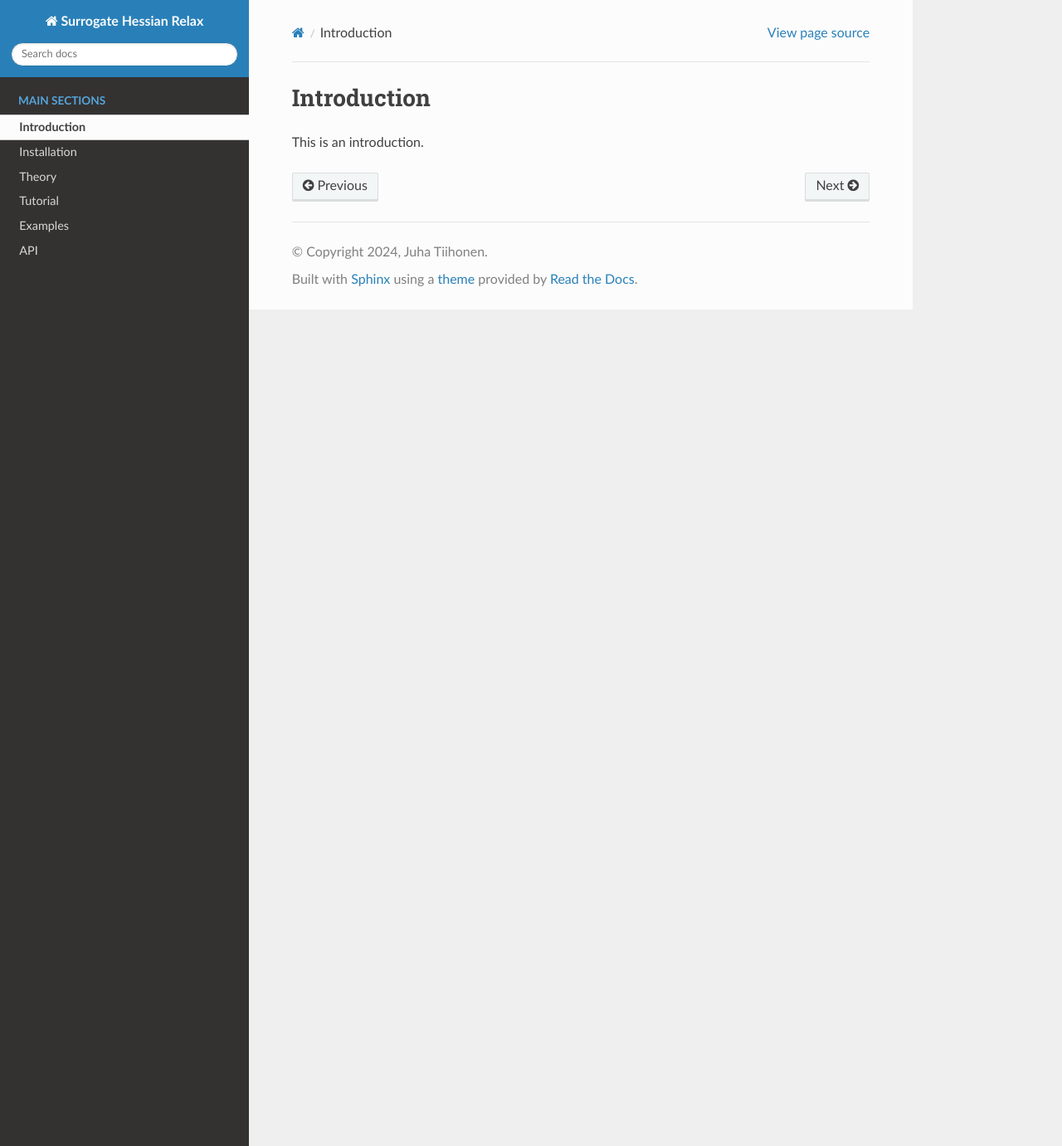
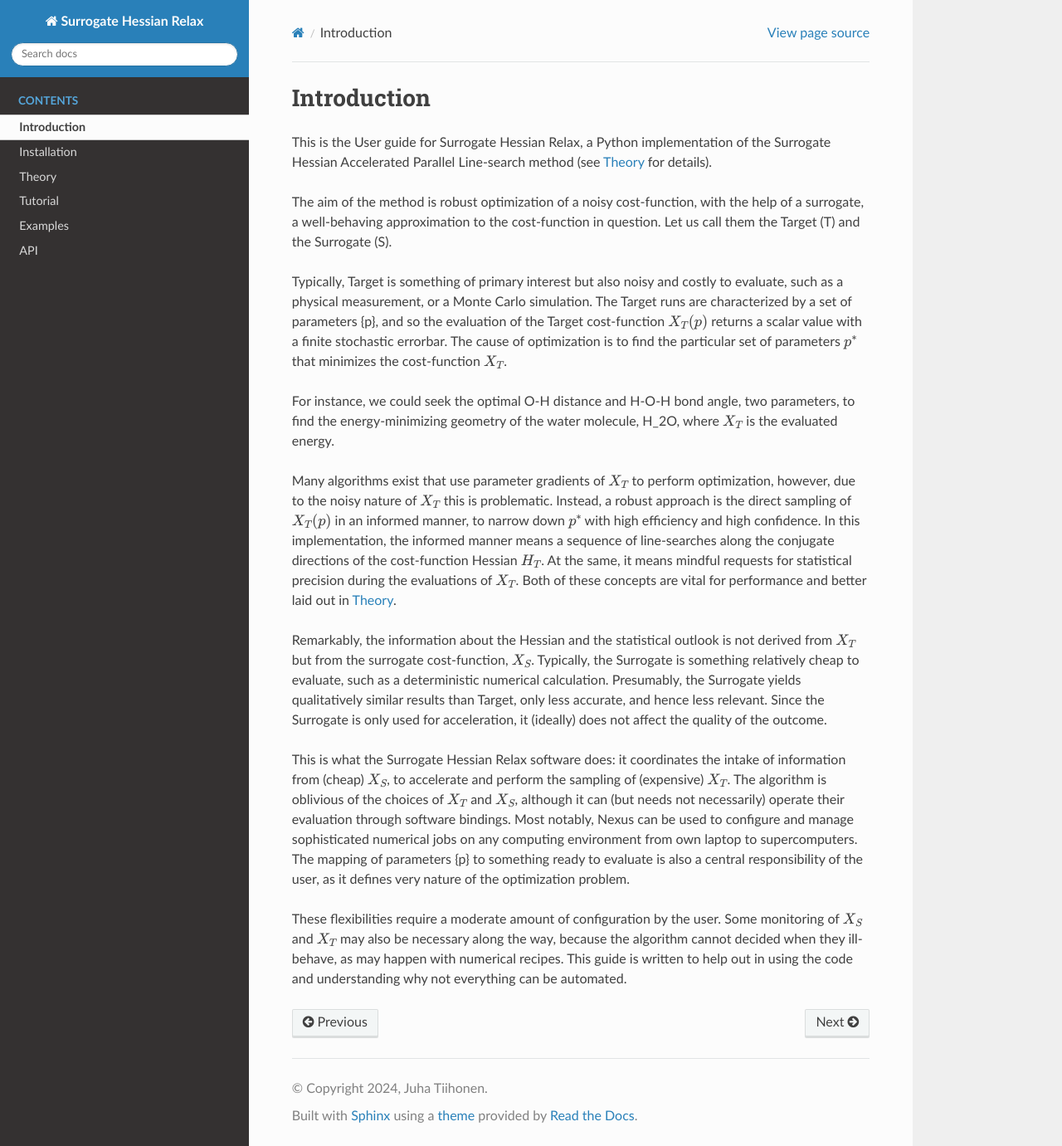
Before and after one commit to QMCPACK/surrogate_hessian_relax, a Sphinx documentation site: the page built from sphinx/introduction.rst, in a window 1280 px wide and 1381 px high. Shown: the whole window at 83% size. Built offline with Sphinx 7.4.7 and the Read the Docs theme 3.1.0, drawn with Linux system fonts in a browser that asks for light colours.

Commit message:
Documentation update: introduction

```diff
--- a/sphinx/introduction.rst
+++ b/sphinx/introduction.rst
@@ -1,4 +1,50 @@
 Introduction
 ============
 
-This is an introduction.
+This is the User guide for Surrogate Hessian Relax, a Python implementation of the Surrogate
+Hessian Accelerated Parallel Line-search method (see :ref:`theory` for details).
+
+The aim of the method is robust optimization of a noisy cost-function, with the help of a
+surrogate, a well-behaving approximation to the cost-function in question. Let us call them
+the Target (T) and the Surrogate (S).
+
+Typically, Target is something of primary interest but also noisy and costly to evaluate,
+such as a physical measurement, or a Monte Carlo simulation. The Target runs are
+characterized by a set of parameters {p}, and so the evaluation of the Target cost-function
+:math:`X_T({p})` returns a scalar value with a finite stochastic errorbar. The cause of
+optimization is to find the particular set of parameters :math:`{p}^*` that minimizes the
+cost-function :math:`X_T`.
+
+For instance, we could seek the optimal O-H distance and H-O-H bond angle, two parameters,
+to find the energy-minimizing geometry of the water molecule, H_2O, where
+:math:`X_T` is the evaluated energy.
+
+Many algorithms exist that use parameter gradients of :math:`X_T` to perform optimization,
+however, due to the noisy nature of :math:`X_T` this is problematic. Instead, a robust
+approach is the direct sampling of :math:`X_T({p})` in an informed manner, to narrow down
+:math:`{p}^*` with high efficiency and high confidence. In this implementation, the informed
+manner means a sequence of line-searches along the conjugate directions of the cost-function
+Hessian :math:`H_T`. At the same, it means mindful requests for statistical precision during
+the evaluations of :math:`X_T`. Both of these concepts are vital for performance and better
+laid out in :ref:`theory`.
+
+Remarkably, the information about the Hessian and the statistical outlook is not derived
+from :math:`X_T` but from the surrogate cost-function, :math:`X_S`. Typically, the Surrogate
+is something relatively cheap to evaluate, such as a deterministic numerical calculation.
+Presumably, the Surrogate yields qualitatively similar results than Target, only less
+accurate, and hence less relevant. Since the Surrogate is only used for acceleration, it
+(ideally) does not affect the quality of the outcome.
+
+This is what the Surrogate Hessian Relax software does: it coordinates the intake of
+information from (cheap) :math:`X_S`, to accelerate and perform the sampling of (expensive)
+:math:`X_T`. The algorithm is oblivious of the choices of :math:`X_T` and :math:`X_S`,
+although it can (but needs not necessarily) operate their evaluation through software
+bindings. Most notably, Nexus can be used to configure and manage sophisticated numerical
+jobs on any computing environment from own laptop to supercomputers. The mapping of
+parameters {p} to something ready to evaluate is also a central responsibility of the user,
+as it defines very nature of the optimization problem.
+
+These flexibilities require a moderate amount of configuration by the user. Some monitoring
+of :math:`X_S` and :math:`X_T` may also be necessary along the way, because the algorithm
+cannot decided when they ill-behave, as may happen with numerical recipes. This guide is
+written to help out in using the code and understanding why not everything can be automated.
--- a/sphinx/theory.rst
+++ b/sphinx/theory.rst
@@ -1,3 +1,5 @@
+.. _theory:
+
 Theory
 ======
 
```
Also changed, not shown: sphinx/index.rst (+8 -10 lines).
